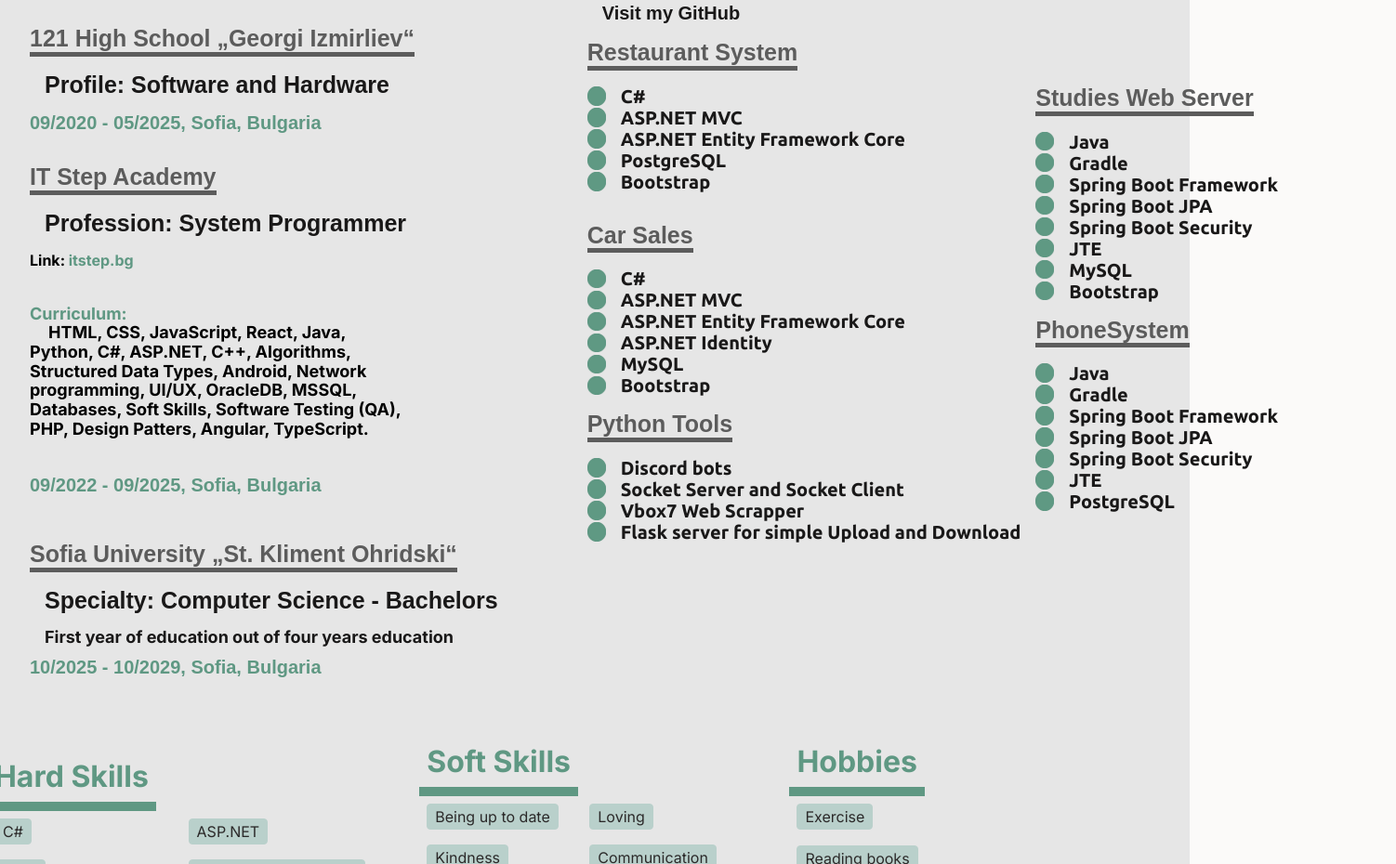
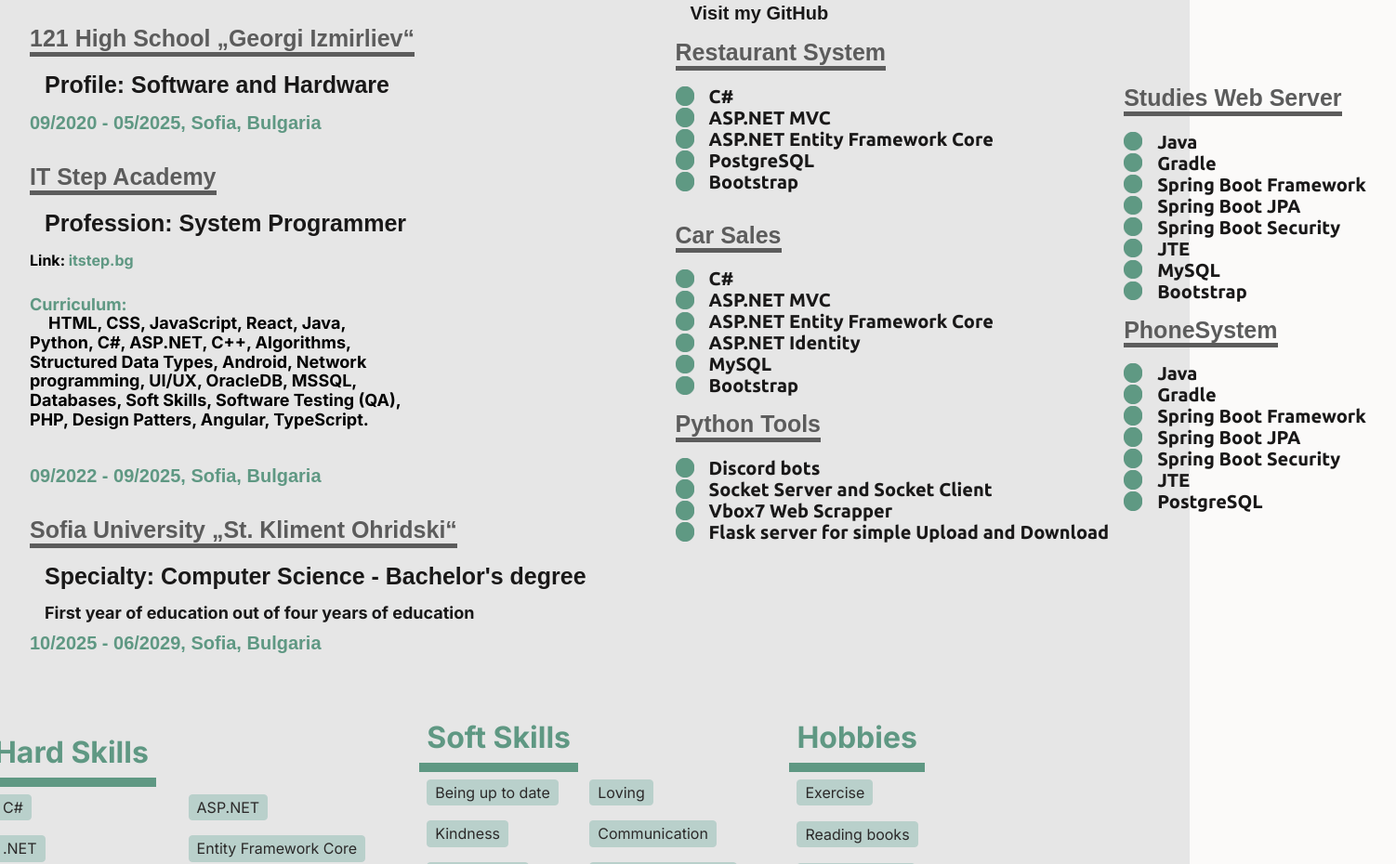
Before and after one commit to KristiyanDinev/CV, a plain HTML site: page html/index.html in a window 1280 px wide. Shown: the part 485-1415 px from the top of the page at 93% size, 1502 px wide, since content can reach past the window. Drawn offline with Linux system fonts and the light colour scheme.

Commit message:
Updated CV.

```diff
--- a/html/index.css
+++ b/html/index.css
@@ -1087,7 +1087,6 @@ body {
   font-family: "Arial";
   font-weight: 700;
   margin-right: var(--dl-space-space-unit);
-  margin-bottom: var(--dl-space-space-unit);
 }
 
 .home-projects {
@@ -2790,7 +2789,7 @@ body {
 
 .itstep-curriculum {
     max-width: 400px;
-    margin-top: 20px;
+    margin-top: 10px;
 }
 
 .itstep-curriculum-head {
--- a/html/index.html
+++ b/html/index.html
@@ -89,9 +89,9 @@
 
 
                   <span class="home-text20">Sofia University „St. Kliment Ohridski“</span>
-                  <span class="home-text21">Specialty: Computer Science - Bachelors</span>
-                  <span class="university">First year of education out of four years education</span>
-                  <span class="home-text22">10/2025 - 10/2029, Sofia, Bulgaria</span>
+                  <span class="home-text21">Specialty: Computer Science - Bachelor's degree</span>
+                  <span class="university">First year of education out of four years of education</span>
+                  <span class="home-text22">10/2025 - 06/2029, Sofia, Bulgaria</span>
 
                 </div>
                 <div class="home-projects">
```
Also changed, not shown: 1 other file.
